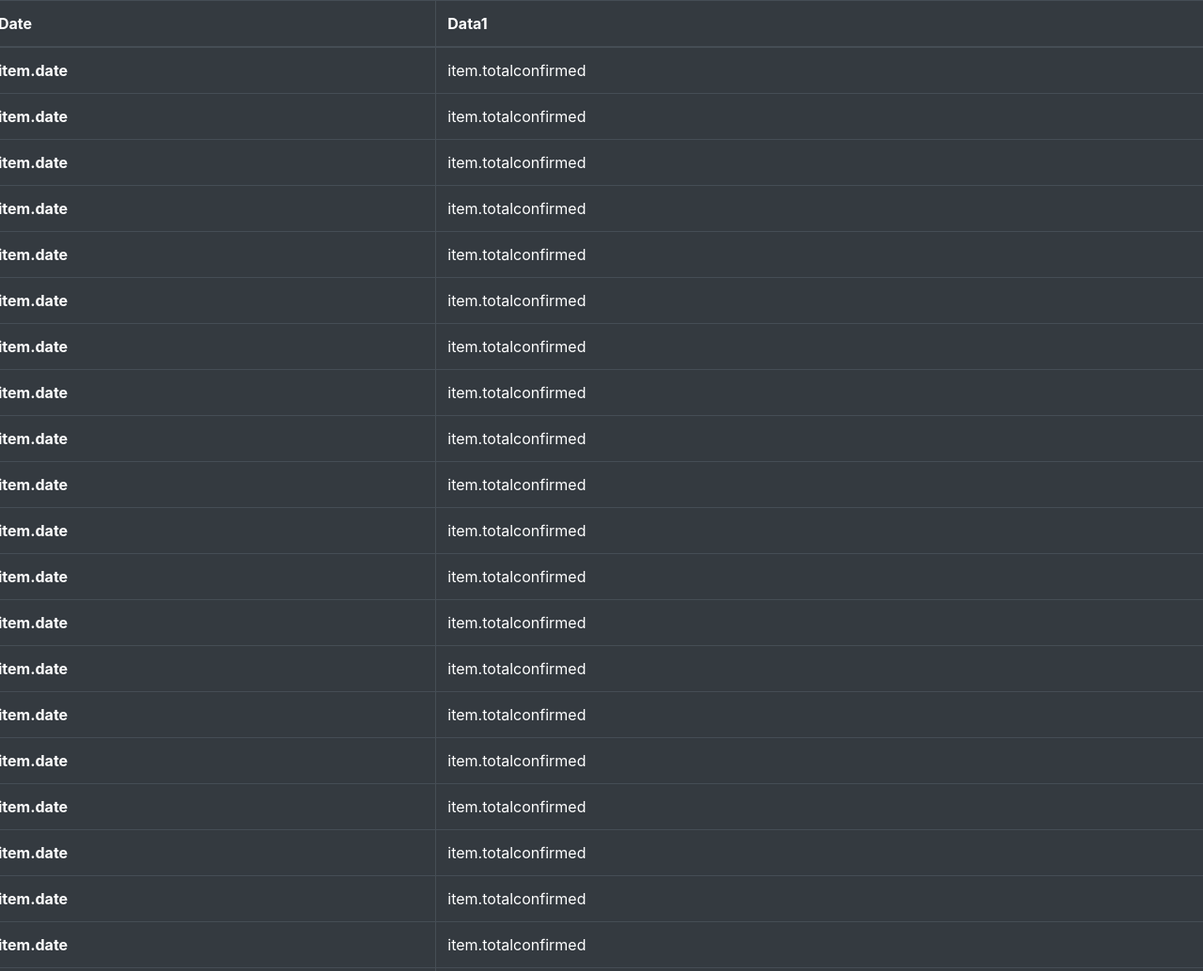
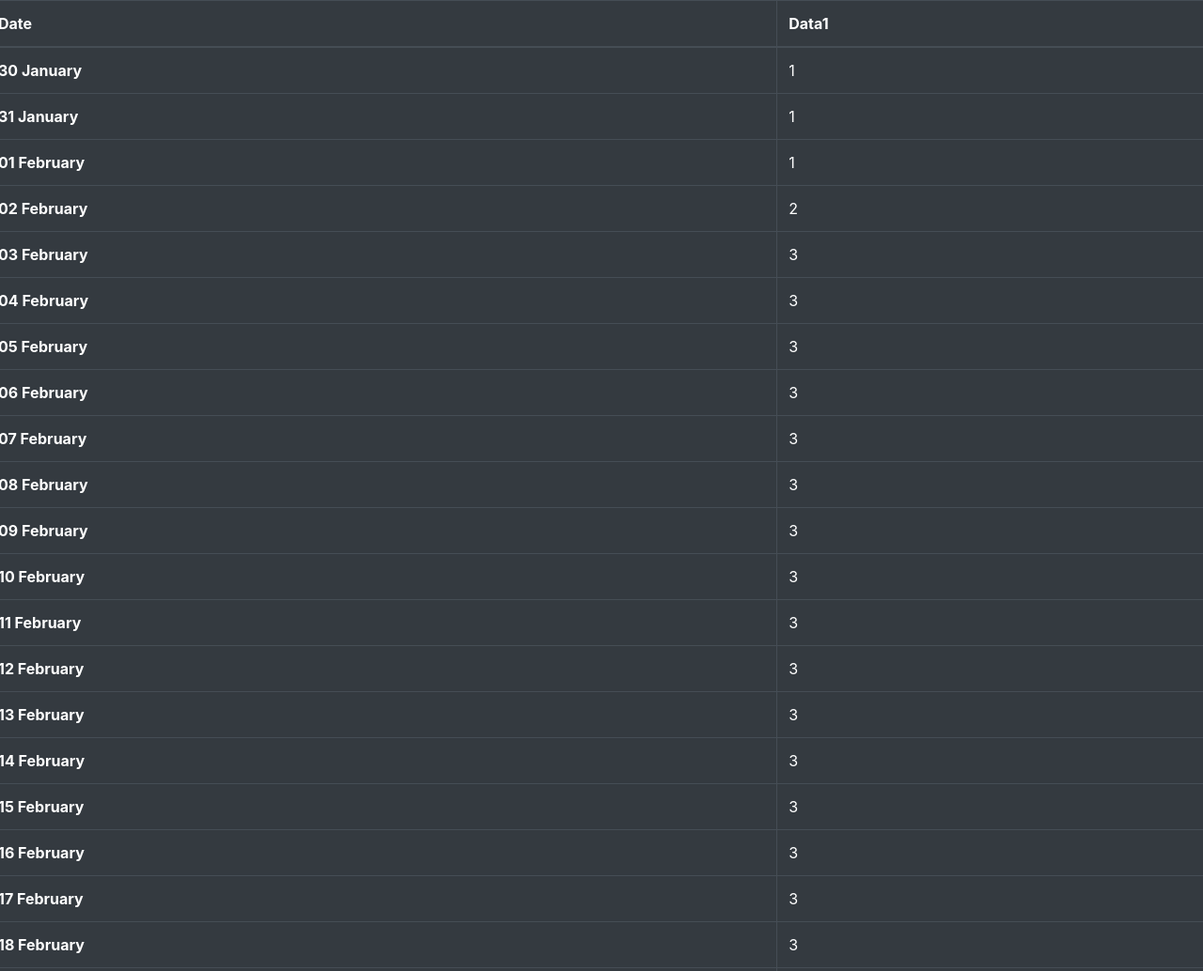
Before and after one commit to nirmalya1983/nirmalya.github.io, a plain HTML site: page index.html in a window 1280 px wide. Shown: the top 1034 px of the page at 94% size. Drawn offline with nearby package versions, Linux system fonts and the light colour scheme.

Commit message:
update 007

```diff
--- a/index.html
+++ b/index.html
@@ -21,8 +21,8 @@
 	</thead>
   <tbody>
     <tr v-for="item in items.cases_time_series" >
-      <th scope="row">item.date</th>
-      <td>item.totalconfirmed</td>
+      <th scope="row">{{item.date}}</th>
+      <td>{{item.totalconfirmed}}</td>
     </tr>
   </tbody>
 </table>
```
